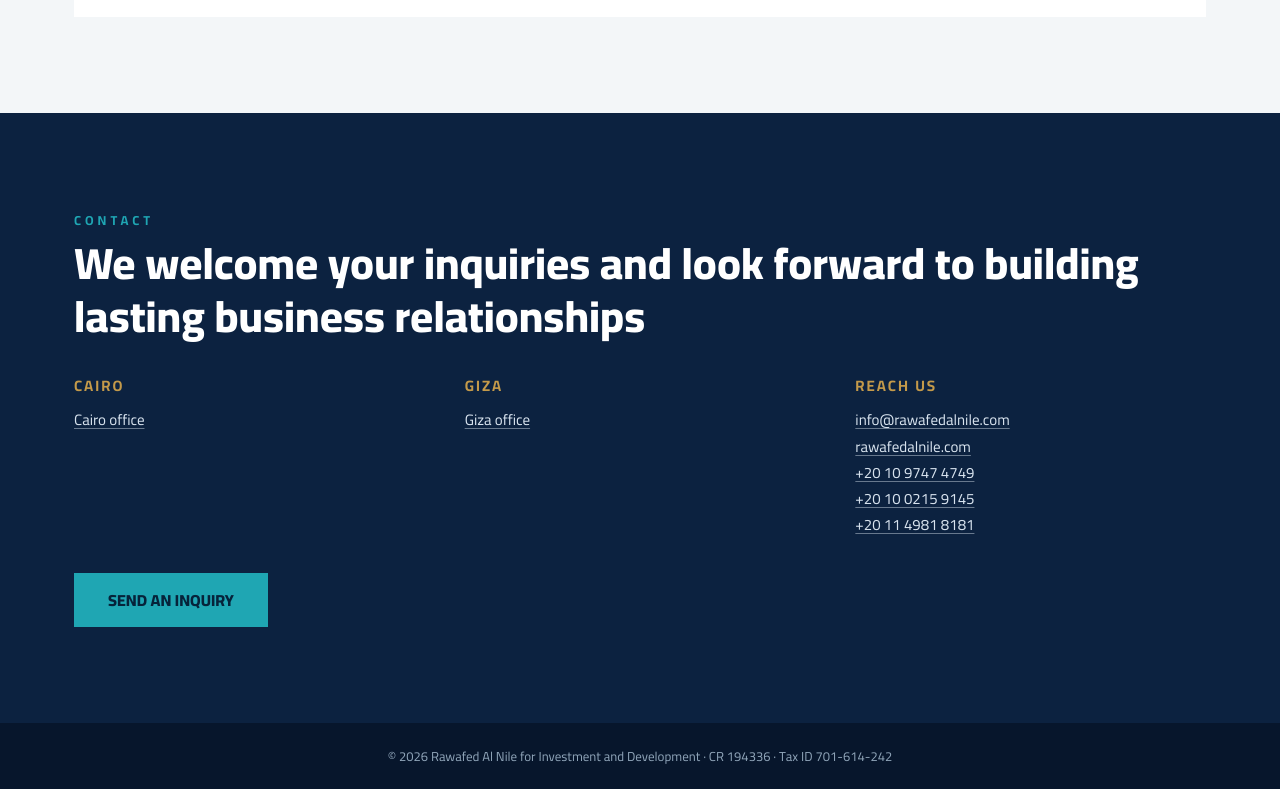
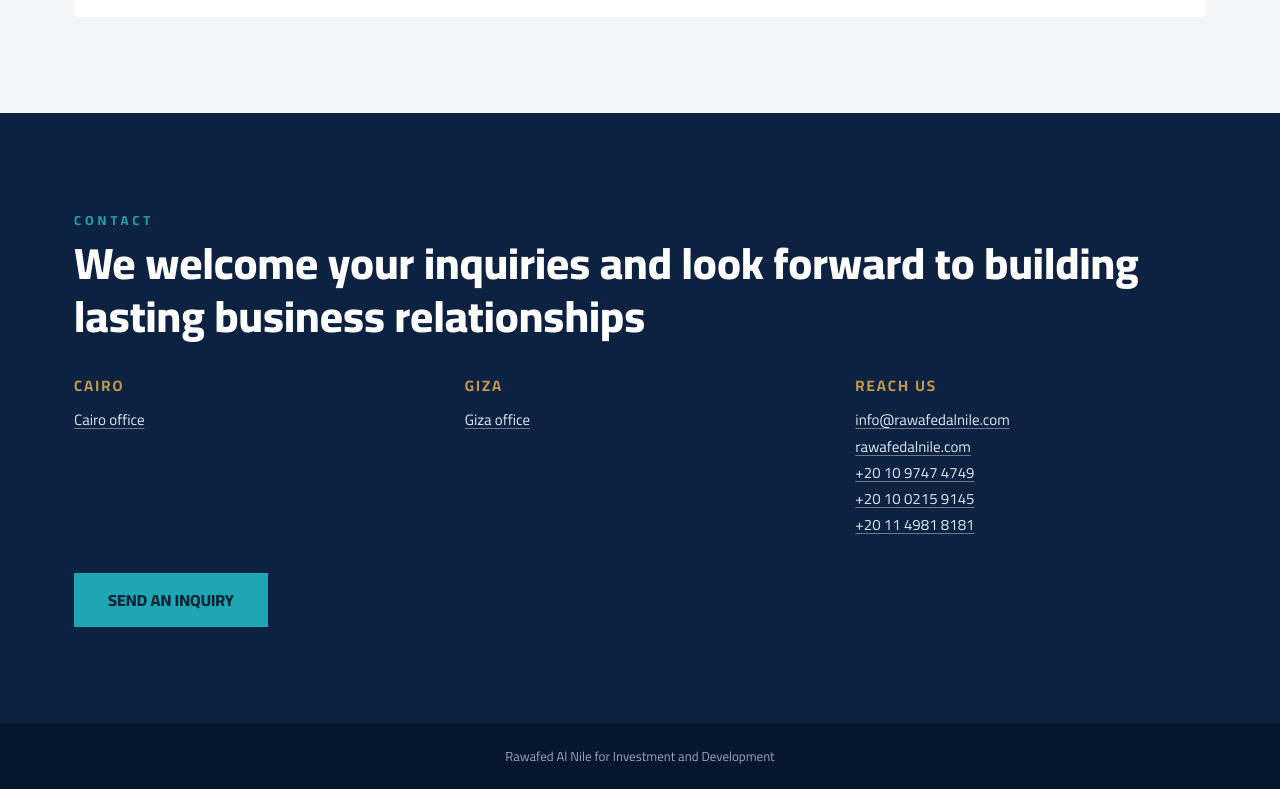
Before and after one commit to omarromran/rawafidalnile.com, a plain HTML site: page index.html in a window 1280 px wide. Shown: the part 5245-6034 px from the top of the page. Drawn offline with Linux system fonts and the light colour scheme.

Commit message:
Keep published copy aligned with corporate profile

```diff
--- a/index.html
+++ b/index.html
@@ -146,5 +146,5 @@
 <div><h3><span class="en">REACH US</span><span class="ar">للتواصل</span></h3><p dir="ltr" style="text-align:start"><a class="contact-link" href="mailto:info@rawafedalnile.com">info@rawafedalnile.com</a><br><a class="contact-link" href="https://rawafedalnile.com/">rawafedalnile.com</a><br><a class="contact-link" href="tel:+201097474749">+20 10 9747 4749</a><br><a class="contact-link" href="tel:+201002159145">+20 10 0215 9145</a><br><a class="contact-link" href="tel:+201149818181">+20 11 4981 8181</a></p></div></div>
 <a class="btn" href="https://mail.google.com/mail/?view=cm&amp;fs=1&amp;to=info%40rawafedalnile.com&amp;su=Business%20inquiry%20-%20Rawafed%20Al%20Nile" target="_blank" rel="noopener"><span class="en">SEND AN INQUIRY</span><span class="ar">أرسل استفسارًا</span></a></div></section>
 </main>
-<footer><span class="en">© 2026 Rawafed Al Nile for Investment and Development · CR 194336 · Tax ID 701-614-242</span><span class="ar">© ٢٠٢٦ روافد النيل للاستثمار والتنمية · س.ت 194336 · ب.ض 701-614-242</span></footer>
+<footer><span class="en">Rawafed Al Nile for Investment and Development</span><span class="ar">روافد النيل للاستثمار والتنمية</span></footer>
 <script src="content/site-content.js" defer></script><script src="js/site.js" defer></script></body></html>
```
Also changed, not shown: 3 other files.
